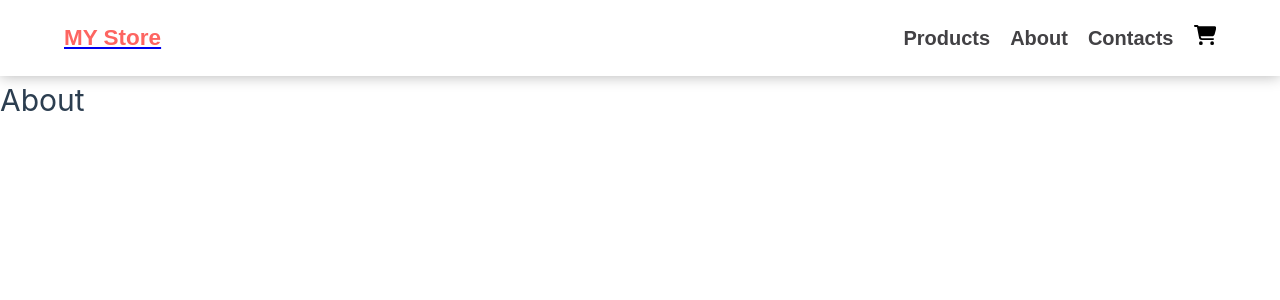
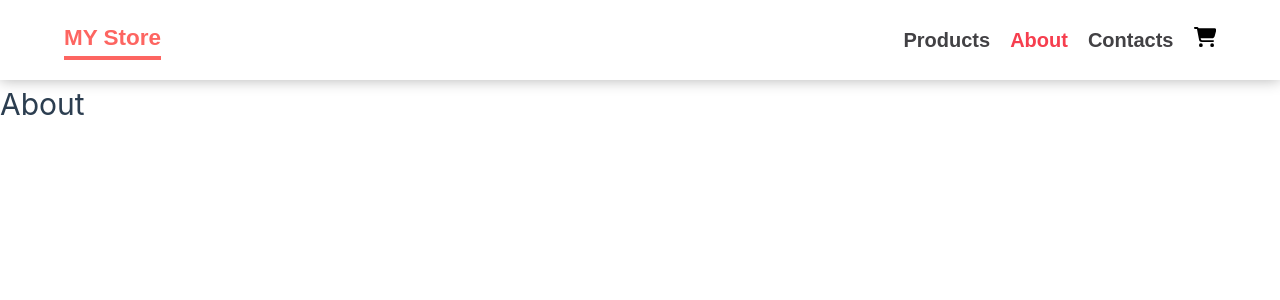
Before and after one commit to gabrielmussafiri/EcomerceApp, a Vue app: page /about in a window 1280 px wide. Shown: the top 300 px of the page. Built offline with nearby package versions, Linux system fonts and the light colour scheme.

Commit message:
logo style

```diff
--- a/src/components/Header.vue
+++ b/src/components/Header.vue
@@ -13,7 +13,7 @@ import {RouterLink} from "vue-router"
             <div class="menu">
                 <RouterLink active-class="active" to= "/products">Products</RouterLink>
                 <RouterLink active-class="active" to= "/about">About</RouterLink>
-                <RouterLink active-class="active" to= "">Contacts</RouterLink>
+                <RouterLink active-class="active" to= "/contacts">Contacts</RouterLink>
                 <RouterLink active-class="active" to= ""><svg xmlns="http://www.w3.org/2000/svg" height="1em" viewBox="0 0 576 512">! Font Awesome Free 6.4.2 by @fontawesome - https://fontawesome.com License - https://fontawesome.com/license (Commercial License) Copyright 2023 Fonticons, Inc.<path d="M0 24C0 10.7 10.7 0 24 0H69.5c22 0 41.5 12.8 50.6 32h411c26.3 0 45.5 25 38.6 50.4l-41 152.3c-8.5 31.4-37 53.3-69.5 53.3H170.7l5.4 28.5c2.2 11.3 12.1 19.5 23.6 19.5H488c13.3 0 24 10.7 24 24s-10.7 24-24 24H199.7c-34.6 0-64.3-24.6-70.7-58.5L77.4 54.5c-.7-3.8-4-6.5-7.9-6.5H24C10.7 48 0 37.3 0 24zM128 464a48 48 0 1 1 96 0 48 48 0 1 1 -96 0zm336-48a48 48 0 1 1 0 96 48 48 0 1 1 0-96z"/></svg></RouterLink>
 
             </div>
@@ -42,8 +42,12 @@ main{
 .navbar .logo h1{
     color:#fd6561;
     font-weight: bold;
-    /* border-bottom: 4px solid #fd6561; */
+    border-bottom: 4px solid #fd6561;
+
+}
+.navbar .logo a {
     text-decoration: none;
+
 }
 .navbar .menu{
     display: inline-block;
@@ -57,10 +61,10 @@ main{
     font-size: 20px;
     font-weight: bold;
 }
-.active{
+.navbar .menu .active{
     color: #f63e4e;
 }
-.navbar .menu .a:hover{
+/* .navbar .menu .a:hover{
     border-bottom:4px solid #f63e4e;
-}
+} */
 </style>
--- a/src/router/index.js
+++ b/src/router/index.js
@@ -2,7 +2,9 @@
 
 import { createRouter,createWebHistory } from "vue-router";
 import ProductView from '../views/ProductView.vue';
-import AboutView from '../views/AboutView.vue';
+import AboutView from "../views/AboutView.vue";
+import ContactView from '../views/ContactView.vue';
+
 
 
 
@@ -24,7 +26,13 @@ const router = createRouter({
         {
             path:"/about",
             name:"about",
-            component:AboutView,
+            component:AboutView
+
+        },
+        {
+            path:"/contacts",
+            name:"contacts",
+            component:ContactView
 
         }
     ]
--- a/src/views/AboutView.vue
+++ b/src/views/AboutView.vue
@@ -1,5 +1,6 @@
 <template>
     <div>
         <h1>About</h1>
+
     </div>
 </template>
```
